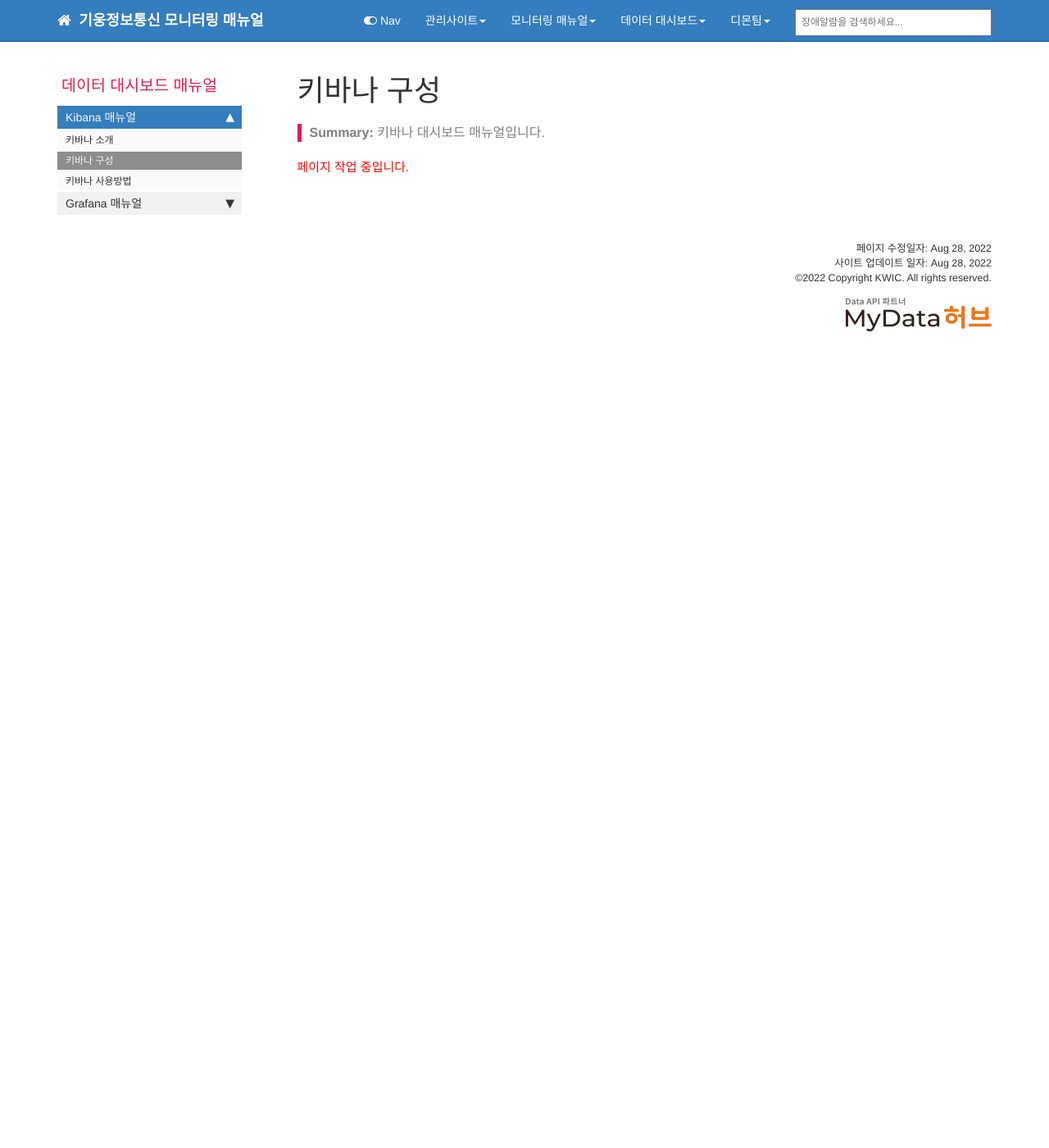
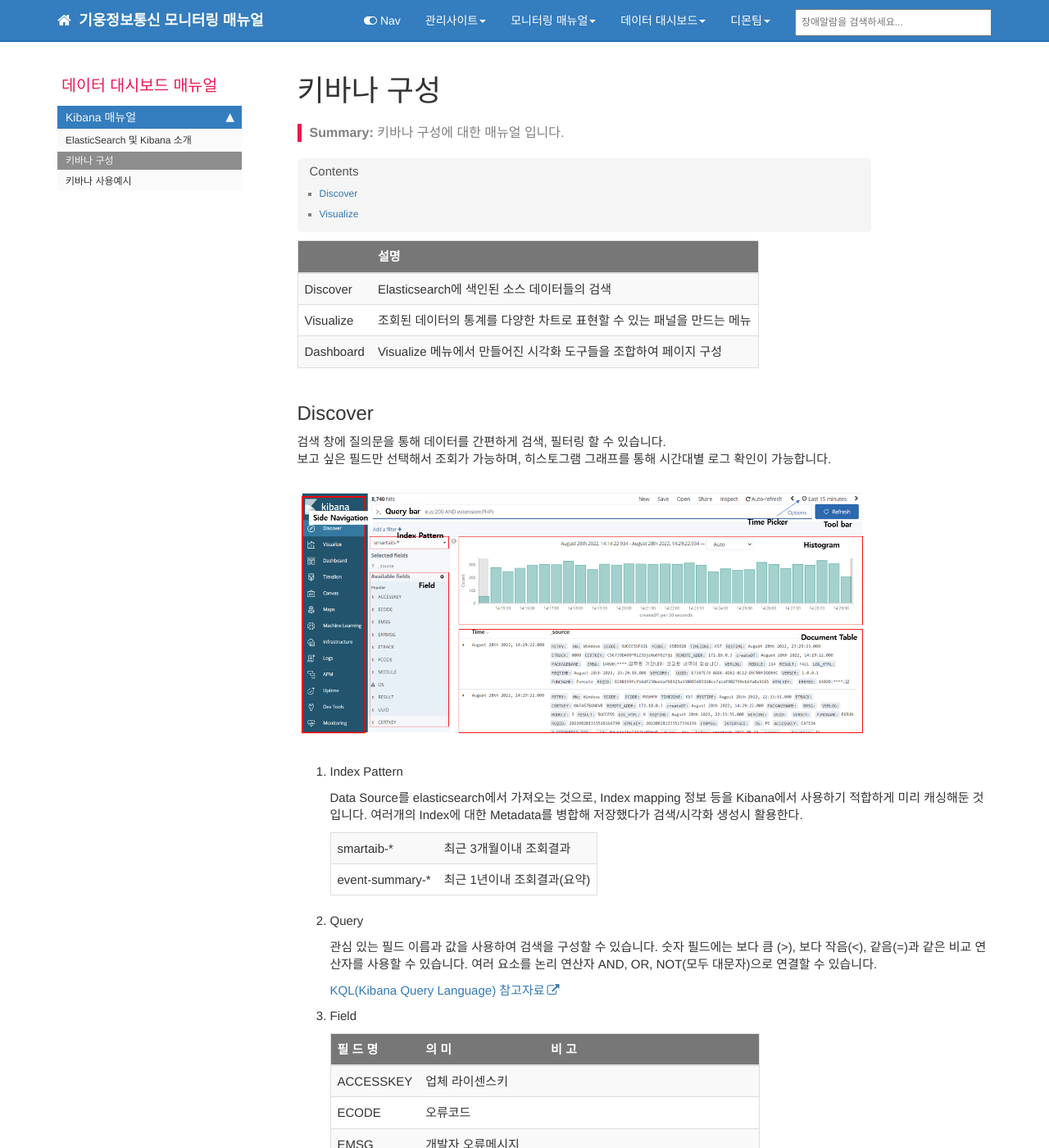
Before and after one commit to kwicmanual/kwicmanual.github.io, a Jekyll site: the page built from pages/manual/kibana_manual02.md, in a window 1280 px wide and 1400 px high. Shown: the whole window at 82% size. Built offline with Jekyll 4.4.1, drawn with Linux system fonts in a browser that asks for light colours; comment, search, counter and statistics services are not loaded; some of the changed text lies outside the part shown.

Commit message:
22.08.28 키바나 매뉴얼 업데이트

```diff
--- a/_data/sidebars/manual5_sidebar.yml
+++ b/_data/sidebars/manual5_sidebar.yml
@@ -22,7 +22,7 @@ entries:
     output: web, pdf
     folderitems:
 
-    - title: 키바나 소개
+    - title: ElasticSearch 및 Kibana 소개
       url: /kibana_manual01.html
       output: web, pdf
 
@@ -30,22 +30,22 @@ entries:
       url: /kibana_manual02.html
       output: web, pdf
 
-    - title: 키바나 사용방법
+    - title: 키바나 사용예시
       url: /kibana_manual03.html
       output: web, pdf
 
-  - title: Grafana 매뉴얼
-    output: web, pdf
-    folderitems:
+  # - title: Grafana 매뉴얼
+  #   output: web, pdf
+  #   folderitems:
 
-    - title: 그라파나 소개
-      url: /grafana_manual01.html
-      output: web, pdf
+  #   - title: 그라파나 소개
+  #     url: /grafana_manual01.html
+  #     output: web, pdf
 
-    - title: 그라파나 구성
-      url: /grafana_manual02.html
-      output: web, pdf
+  #   - title: 그라파나 구성
+  #     url: /grafana_manual02.html
+  #     output: web, pdf
 
-    - title: 그라파나 사용방법
-      url: /grafana_manual03.html
-      output: web, pdf
+  #   - title: 그라파나 사용방법
+  #     url: /grafana_manual03.html
+  #     output: web, pdf
--- a/pages/manual/kibana_manual02.md
+++ b/pages/manual/kibana_manual02.md
@@ -3,14 +3,76 @@ title: 키바나 구성
 keywords: 키바나, kibana, Kibana, KIBANA, 데이터, 대시보드, 매뉴얼
 last_updated: Aug 28, 2022
 tags: #[getting_started]
-summary: "키바나 대시보드 매뉴얼입니다."
+summary: "키바나 구성에 대한 매뉴얼 입니다."
 sidebar: manual5_sidebar
 permalink: kibana_manual02.html
 folder: manual
 ---
 
 
+||설명|
+|---------------|---|
+|Discover|Elasticsearch에 색인된 소스 데이터들의 검색|
+|Visualize|조회된 데이터의 통계를 다양한 차트로 표현할 수 있는 패널을 만드는 메뉴|
+|Dashboard|Visualize 메뉴에서 만들어진 시각화 도구들을 조합하여 페이지 구성|
+
+
+## Discover
+
+검색 창에 질의문을 통해 데이터를 간편하게 검색, 필터링 할 수 있습니다.<br>
+보고 싶은 필드만 선택해서 조회가 가능하며, 히스토그램 그래프를 통해 시간대별 로그 확인이 가능합니다.
+
+<left><img src="/images/kibana_view.png" width="100%" height="100%"></left><br>
+
+1. Index Pattern
+
+    Data Source를 elasticsearch에서 가져오는 것으로, Index mapping 정보 등을 Kibana에서 사용하기 적합하게 미리 캐싱해둔 것입니다.
+    여러개의 Index에 대한 Metadata를 병합해 저장했다가 검색/시각화 생성시 활용한다.
+
+    |smartaib-*|최근 3개월이내 조회결과|
+    |event-summary-*|최근 1년이내 조회결과(요약)|
+
+
+2. Query
+
+    관심 있는 필드 이름과 값을 사용하여 검색을 구성할 수 있습니다.
+    숫자 필드에는 보다 큼 (>), 보다 작음(<), 같음(=)과 같은 비교 연산자를 사용할 수 있습니다.
+    여러 요소를 논리 연산자 AND, OR, NOT(모두 대문자)으로 연결할 수 있습니다.
+
+    [KQL(Kibana Query Language) 참고자료](https://blog.naver.com/PostView.nhn?blogId=occidere&logNo=222139661612&categoryNo=0&parentCategoryNo=0&viewDate=&currentPage=1&postListTopCurrentPage=1&from=postView)
+
+
+3. Field
+
+    | 필 드 명 | 의 미 | 비 고 |
+    |----------|-------|------|
+    |ACCESSKEY|업체 라이센스키||
+    |ECODE|오류코드||
+    |EMSG|개발자 오류메시지||
+    |ERRMSG|고객용 오류메시지||
+    |ETRACK|오류추적번호||
+    |FCODE|기관코드||
+    |MODULE|업무||
+    |OS|실행된 OS환경||
+    |RESULT|실행 결과||
+    |UUID|고객ID|모바일 고객 오류 추적 시 사용되는 필드|
+    |CERTKEY|업체 인증키||
+    |FUNCNAME|오류 발생시 함수 추적||
+    |HW|하드웨어||
+    |REQID|추적ID|API 고객 오류 추적시 사용되는 필드|
+    |REQTIME|실행 시작시간||
+    |RESTIME|실행 종료시간||
+    |VERCORE|엔진 버전||
+    |VERSCR|스크래핑 버전||
+    |createDT|로그 수집시간||
+    |duration|스크래핑 실행시간||
+
+## Visualize
+
+Visualize는 조회된 데이터의 통계를 다양한 차트로 표현할 수 있는 패널을 만드는 메뉴입니다.
+
+<left><img src="/images/visualize01.png" width="100%" height="100%"></left><br>
+
 <p style="color:red;">페이지 작업 중입니다.</p>
 
-
 {% include links.html %}
```
Also changed, not shown: pages/manual/kibana_manual01.md (+7 -4 lines), images/elasticsearch01.png (added), images/elasticsearch02.png (added), images/kibana_view.png (added), images/visualize01.png (added), 1 other file.
